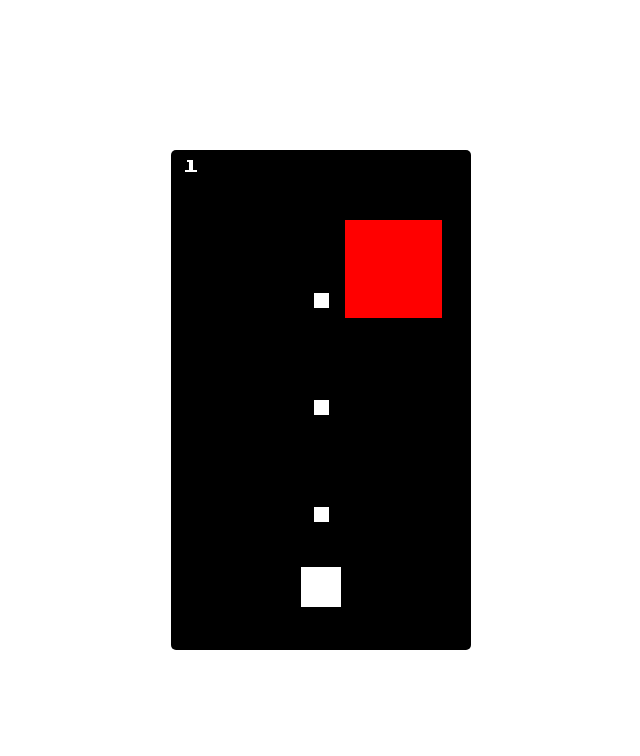
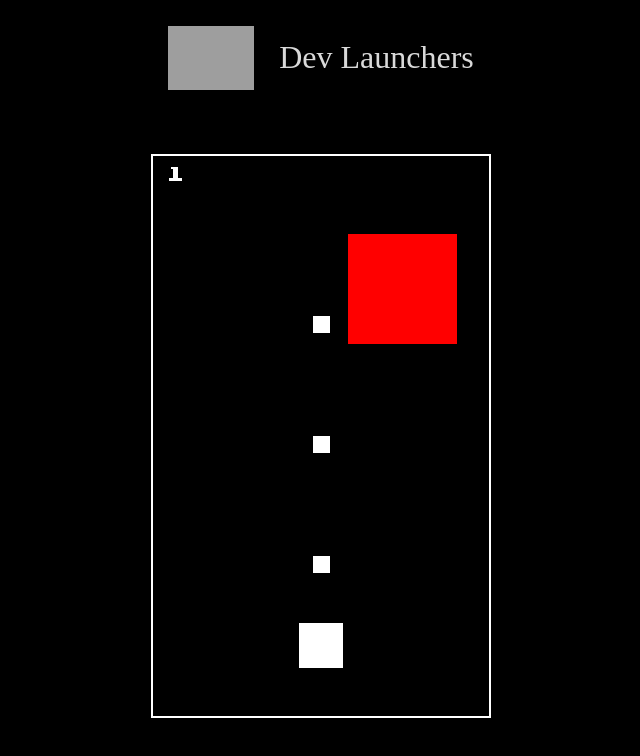
Before and after one commit to pyxld-kris/project-template__space-arcade, a website built with Parcel: page index.html in a window 1280 px wide. Shown: the whole page, without its empty margins (319-959 px from the left). Built offline with nearby package versions, Linux system fonts and the light colour scheme; grey boxes are pictures that could not be loaded; animation ran at ten frames a second; a web font is replaced by a local one.

Commit message:
Updated index.html

```diff
--- a/index.html
+++ b/index.html
@@ -4,13 +4,16 @@
     <meta charset="UTF-8" />
     <meta name="viewport" content="width=device-width, initial-scale=1.0" />
     <meta http-equiv="X-UA-Compatible" content="ie=edge" />
-    <title>Dev Launchers</title>
     <link
       href="https://fonts.googleapis.com/css?family=Press+Start+2P&display=swap"
       rel="stylesheet"
     />
+    <title>Dev Launchers</title>
 
     <style>
+      @import url("https://fonts.googleapis.com/css?family=VT323&display=swap");
+      @import url("https://fonts.googleapis.com/css?family=Press+Start+2P&display=swap");
+      @import url("https://fonts.googleapis.com/css?family=Holtwood+One+SC&display=swap");
       html,
       body,
       #game-container {
@@ -18,21 +21,100 @@
         padding: 0;
       }
 
-      #game-container {
-        min-width: 100vw;
-        min-height: 100vh;
+      body {
+        background-color: black;
+        color: white;
+      }
+
+      #page-header {
+        width: 100%;
+        margin-top: 2%;
+        font-size: 2rem;
+        text-align: left;
+        /*font-family: "Press Start 2P", cursive;*/
+        font-family: "Holtwood One SC", serif;
         display: flex;
         align-items: center;
         justify-content: center;
+        line-height: 90%;
+        color: #d9d9d9;
+      }
+
+      #header-image {
+        height: 4rem;
+        margin-right: 2%;
+        float: right;
+      }
+
+      #game-container {
+        display: flex;
+        align-items: center;
+        justify-content: center;
+        margin-top: 5%;
+        width: 100%;
+        max-width: 100vh;
+        margin-left: auto;
+        margin-right: auto;
+        border-radius: 0px;
       }
 
       #game-container > canvas {
-        border-radius: 5px;
+        border-radius: 0px;
+        height: 70vh;
+        border: 2px solid white;
+      }
+
+      @media screen and (max-width: 550px) {
+      }
+
+      /* Blinking text */
+      .blinking {
+        animation: blinkingText 1.2s infinite;
+      }
+      @keyframes blinkingText {
+        0% {
+          color: #fff;
+        }
+        49% {
+          color: #fff;
+        }
+        60% {
+          color: transparent;
+        }
+        99% {
+          color: transparent;
+        }
+        100% {
+          color: #fff;
+        }
       }
     </style>
+
+    <!-- Disable react's error overlay --------------------------->
+    <!-- 	 * It interferes with the way we're using codesandbox -->
+    <script>
+      window.addEventListener("error", function(e) {
+        // prevent React's listener from firing
+        e.stopImmediatePropagation();
+        // prevent the browser's console error message
+        e.preventDefault();
+      });
+    </script>
   </head>
-
   <body>
+    <a
+      href="https://devlaunchers.com"
+      target="_blank"
+      style="text-decoration:none;"
+    >
+      <div id="page-header">
+        <img
+          id="header-image"
+          src="https://devlaunchers.com/static/media/logo-monogram.5e98cddd.png"
+        />
+        Dev Launchers
+      </div>
+    </a>
     <div id="game-container"></div>
 
     <script src="./index.js"></script>
```
